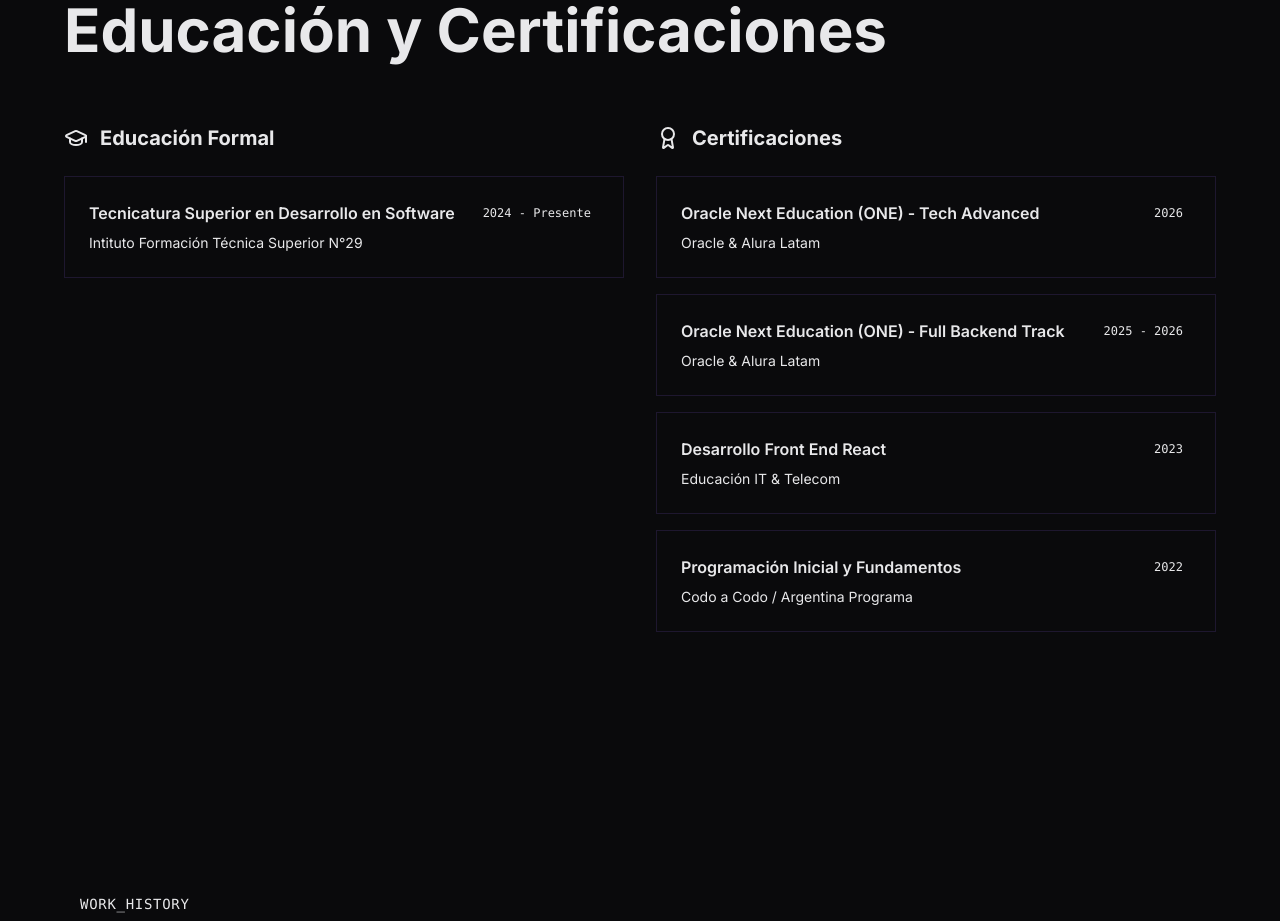
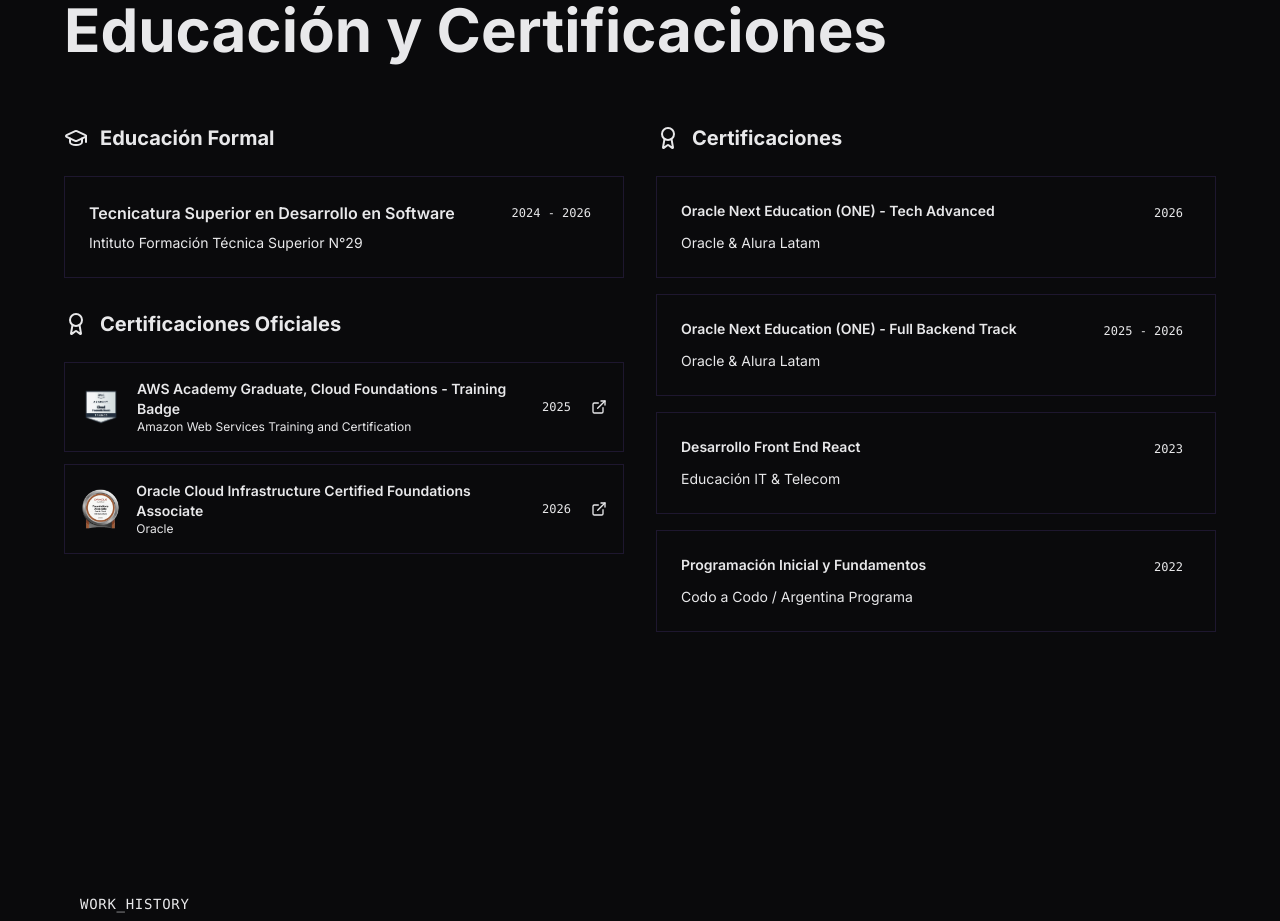
Before and after one commit to nahiricare/portfolio, a React (Vite) app: page / in a window 1280 px wide. Shown: the part 1740-2661 px from the top of the page. Built offline with nearby package versions, Linux system fonts and the light colour scheme.

Commit message:
Fix: Agregar certificaciones oficiales y actualizar detalles de educación

```diff
--- a/src/app/components/portfolio/Education.tsx
+++ b/src/app/components/portfolio/Education.tsx
@@ -1,18 +1,20 @@
 import { motion } from "motion/react";
-import { GraduationCap, Award } from "lucide-react";
+import { GraduationCap, Award, ExternalLink } from "lucide-react";
 
 interface EducationItem {
   title: string;
   institution: string;
   year: string;
-  type: "degree" | "certification";
+  type: "degree" | "certification"| "official";
+  credentialUrl?: string;
+  badgeUrl?: string;
 }
 
 const education: EducationItem[] = [
   {
     title: "Tecnicatura Superior en Desarrollo en Software",
     institution: "Intituto Formación Técnica Superior N°29",
-    year: "2024 - Presente",
+    year: "2024 - 2026",
     type: "degree"
   },
 ];
@@ -44,6 +46,26 @@
   }
 ];
 
+const officialCertifications: EducationItem[] = [
+  {
+    title: "AWS Academy Graduate, Cloud Foundations - Training Badge",
+    institution: "Amazon Web Services Training and Certification",
+    year: "2025",
+    type: "official",
+    credentialUrl: "https://www.credly.com/badges/49095d7b-5964-4657-92a1-cc77aaeb36ef/linked_in_profile",
+    badgeUrl: "/AWS.png"
+  },
+  {
+    title: "Oracle Cloud Infrastructure Certified Foundations Associate",
+    institution: "Oracle",
+    year: "2026",
+    type: "official",
+    credentialUrl: "https://catalog-education.oracle.com/ords/certview/sharebadge?id=91CE9CC73E551A3D748A302FE0ECF5BA86C70C4A30AD10145ABA30ACBB991626",
+    badgeUrl: "/OCI.png"
+  }
+];
+
+
 export function Education() {
   return (
     <section className="py-32 px-6 bg-muted">
@@ -65,70 +87,73 @@
           </h3>
         </motion.div>
 
+        {/* Grid principal */}
         <div className="grid grid-cols-1 lg:grid-cols-2 gap-8">
-          {/* Education */}
-          <motion.div
-            initial={{ opacity: 0, x: -30 }}
-            whileInView={{ opacity: 1, x: 0 }}
-            viewport={{ once: true }}
-          >
+
+          {/* COLUMNA IZQUIERDA */}
+          <div className="space-y-8">
+            <motion.div initial={{ opacity: 0, x: -30 }} whileInView={{ opacity: 1, x: 0 }} viewport={{ once: true }}>
               <div className="flex items-center gap-3 mb-6">
                 <GraduationCap className="text-secondary" size={24} />
                 <h4 className="text-xl font-bold text-foreground">Educación Formal</h4>
               </div>
               <div className="space-y-4">
                 {education.map((item, index) => (
-                <motion.div
-                  key={index}
-                  initial={{ opacity: 0, y: 20 }}
-                  whileInView={{ opacity: 1, y: 0 }}
-                  viewport={{ once: true }}
-                  transition={{ delay: index * 0.1 }}
-                  className="bg-card border border-border p-6 hover:border-secondary/40 transition-colors duration-300"
-                >
+                  <div key={index} className="bg-card border border-border p-6 hover:border-secondary/40 transition-colors duration-300">
                     <div className="flex justify-between items-start mb-2">
                       <h5 className="font-semibold text-foreground">{item.title}</h5>
-                    <span className="text-xs font-mono text-muted-foreground bg-muted px-2 py-1">
-                      {item.year}
-                    </span>
+                      <span className="text-xs font-mono text-muted-foreground bg-muted px-2 py-1">{item.year}</span>
                     </div>
                     <p className="text-sm text-muted-foreground">{item.institution}</p>
-                </motion.div>
+                  </div>
                 ))}
               </div>
             </motion.div>
 
-          {/* Certifications */}
-          <motion.div
-            initial={{ opacity: 0, x: 30 }}
-            whileInView={{ opacity: 1, x: 0 }}
-            viewport={{ once: true }}
-          >
+            <motion.div initial={{ opacity: 0, x: -30 }} whileInView={{ opacity: 1, x: 0 }} viewport={{ once: true }}>
+              <div className="flex items-center gap-3 mb-6">
+                <Award className="text-secondary" size={24} />
+                <h4 className="text-xl font-bold text-foreground">Certificaciones Oficiales</h4>
+              </div>
+              <div className="grid grid-cols-1 gap-3">
+                {officialCertifications.map((item, index) => (
+                  <a key={index} href={item.credentialUrl} target="_blank" rel="noopener noreferrer" className="bg-card border border-border p-4 hover:border-secondary/40 transition-all duration-300 flex items-center justify-between group">
+                    <div className="flex items-center gap-4">
+                      <img src={item.badgeUrl} alt={item.title} className="w-10 h-10 object-contain" />
+                      <div className="flex flex-col">
+                        <span className="text-sm font-semibold text-foreground group-hover:text-secondary transition-colors">{item.title}</span>
+                        <span className="text-xs text-muted-foreground">{item.institution}</span>
+                      </div>
+                    </div>
+                    <div className="flex items-center gap-3">
+                      <span className="text-xs font-mono text-muted-foreground bg-muted px-2 py-1 rounded">{item.year}</span>
+                      <ExternalLink className="text-muted-foreground group-hover:text-secondary transition-colors" size={16} />
+                    </div>
+                  </a>
+                ))}
+              </div>
+            </motion.div>
+          </div>
+
+          {/* COLUMNA DERECHA */}
+          <motion.div initial={{ opacity: 0, x: 30 }} whileInView={{ opacity: 1, x: 0 }} viewport={{ once: true }}>
             <div className="flex items-center gap-3 mb-6">
               <Award className="text-accent" size={24} />
               <h4 className="text-xl font-bold text-foreground">Certificaciones</h4>
             </div>
             <div className="space-y-4">
               {certifications.map((item, index) => (
-                <motion.div
-                  key={index}
-                  initial={{ opacity: 0, y: 20 }}
-                  whileInView={{ opacity: 1, y: 0 }}
-                  viewport={{ once: true }}
-                  transition={{ delay: index * 0.1 }}
-                  className="bg-card border border-border p-6 hover:border-accent/40 transition-colors duration-300"
-                >
+                <div key={index} className="bg-card border border-border p-6 hover:border-accent/40 transition-colors duration-300">
                   <div className="flex justify-between items-start mb-2">
-                    <h5 className="font-semibold text-foreground">{item.title}</h5>
-                    <span className="text-xs font-mono text-muted-foreground bg-muted px-2 py-1">
-                      {item.year}
-                    </span>
+                    <h5 className="font-semibold text-foreground text-sm">{item.title}</h5>
+                    <span className="text-xs font-mono text-muted-foreground bg-muted px-2 py-1">{item.year}</span>
                   </div>
                   <p className="text-sm text-muted-foreground">{item.institution}</p>
-                </motion.div>
+                </div>
               ))}
             </div>
           </motion.div>
+
         </div>
       </div>
     </section>
```
Also changed, not shown: public/AWS.png (added), public/OCI.png (added). Lines whose indentation alone changed are shown as unchanged.
